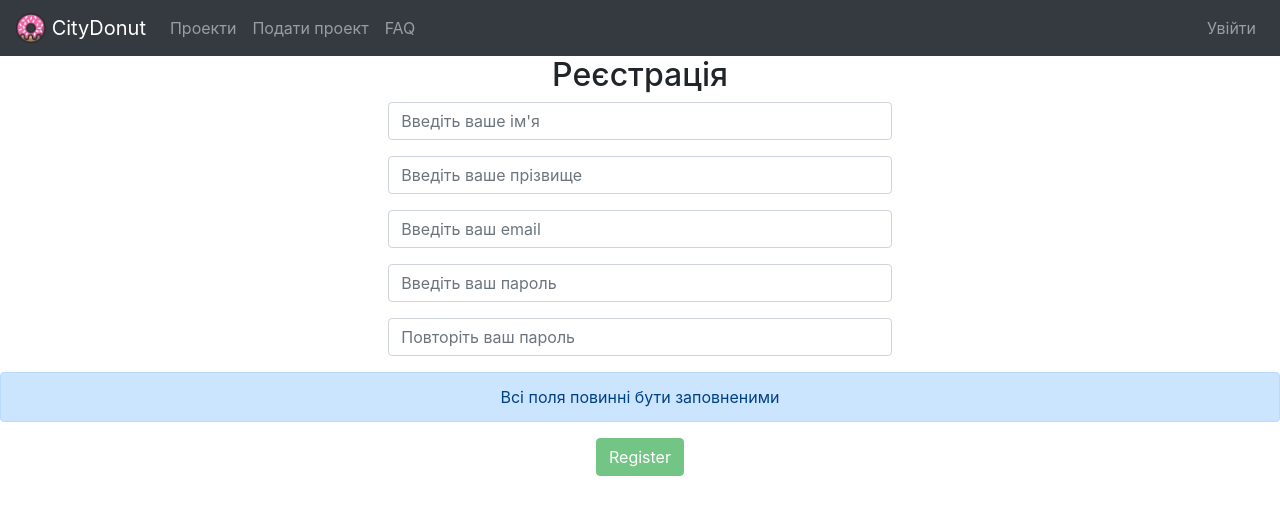
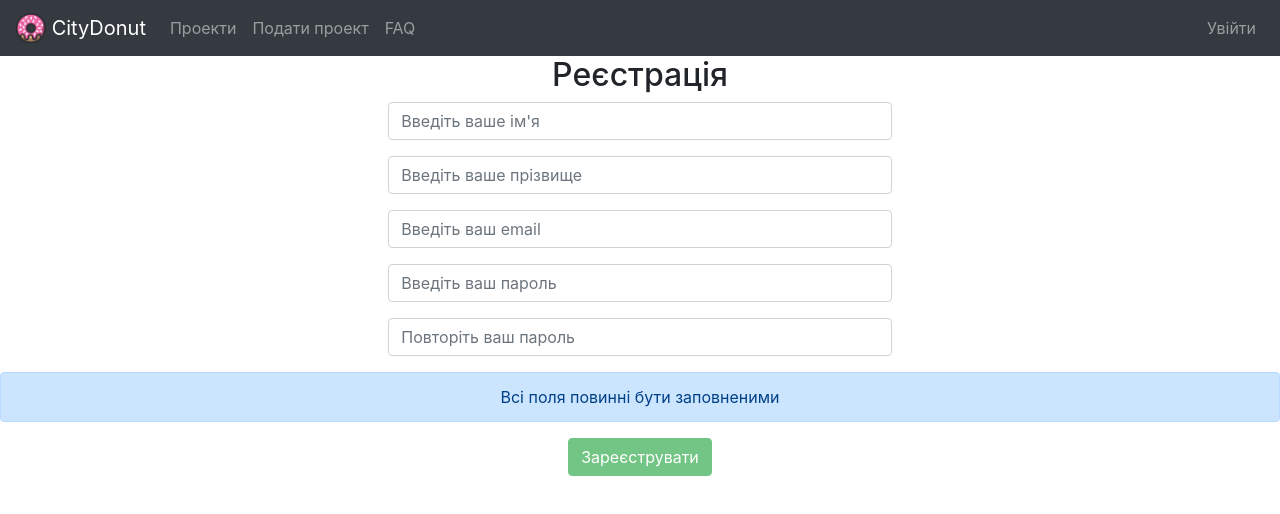
Before and after one commit to Lv-442-Java/CityDonutClient, a React (Create React App) app in the folder citydonutclient/: page /registration in a window 1280 px wide. Shown: the top 514 px of the page. Built offline with nearby package versions, Linux system fonts and the light colour scheme.

Commit message:
change name button

```diff
--- a/citydonutclient/src/component/auth/registration.js
+++ b/citydonutclient/src/component/auth/registration.js
@@ -144,7 +144,7 @@ export class Registration extends React.Component {
                 </div>
 
                 <button className="btn btn-success" onClick={this.insertRegistrationData}
-                        disabled={!this.isValidForm()}>Register
+                        disabled={!this.isValidForm()}>Зареєструвати
                 </button>
 
                 <div> {this.isVisible() &&
```
